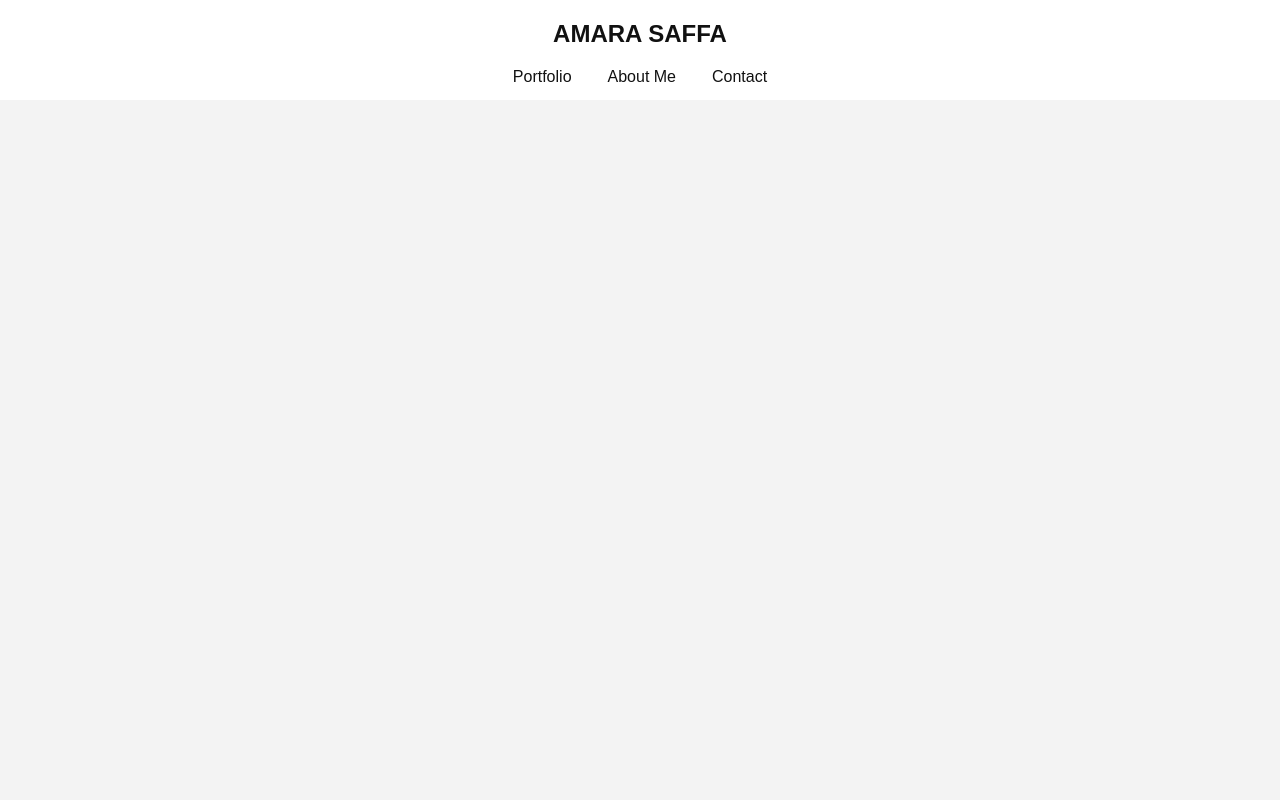
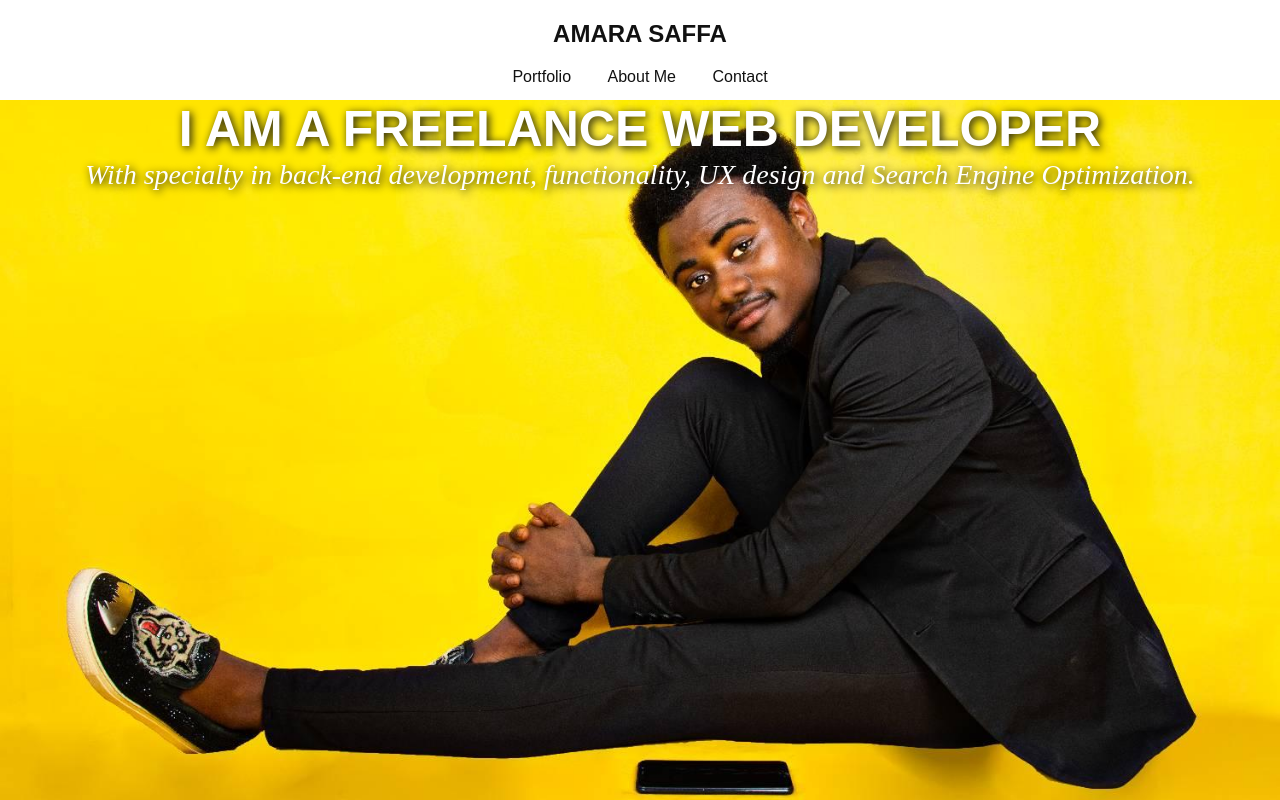
Before and after one commit to AMARASAFFA001/web-design-portfolio, a plain HTML site: page index.html in a window 1280 px wide. Drawn offline with Linux system fonts and the light colour scheme.

Commit message:
line hight, font styling, text blur, text shawor and calculate header hight has been done

```diff
--- a/css/style.css
+++ b/css/style.css
@@ -3,6 +3,7 @@
     padding: 0;
     box-sizing: border-box;
     text-decoration: none;
+    font-family: sans-serif
   }
 
   body{
@@ -35,7 +36,7 @@
   }
 
   header nav ul{
-
+    margin: 0 auto;
   }
 
   header nav ul li{
@@ -56,3 +57,35 @@
   header nav  .header-cases{
     display: none;
   }
+
+  /* index-banner */
+
+  .index-banner{
+    width: 100%;
+    height: calc(100vh - 100px);
+    background-repeat: no-repeat;
+    background-position: center;
+    background-size: cover;
+    background-image: url(/img/banner.jpg);
+  }
+
+  .index-banner h1{
+    font-family: sans-serif;
+    font-size: 50px;
+    font-weight: 900;
+    color: #fff;
+    text-shadow: 2px 2px 8px #111;
+    text-align: center;
+  }
+
+
+  .index-banner h2{
+    font-family: 'Lucida';
+    font-size: 28px;
+    font-style: italic;
+    font-weight: 400;
+    color: #ffffff;
+    line-height: 34px;
+    text-shadow: 2px 2px 8px #111111;
+    text-align: center;
+  }
--- a/index.html
+++ b/index.html
@@ -21,7 +21,12 @@
     </header>
 
     <main>
-
+            <section class="index-banner">
+                <h1>I AM A FREELANCE WEB
+                    DEVELOPER </h1>
+                <h2>With specialty in back-end development, functionality, UX design
+                    and Search Engine Optimization. </h2>
+            </section>
     </main>
 
     <footer>
```
